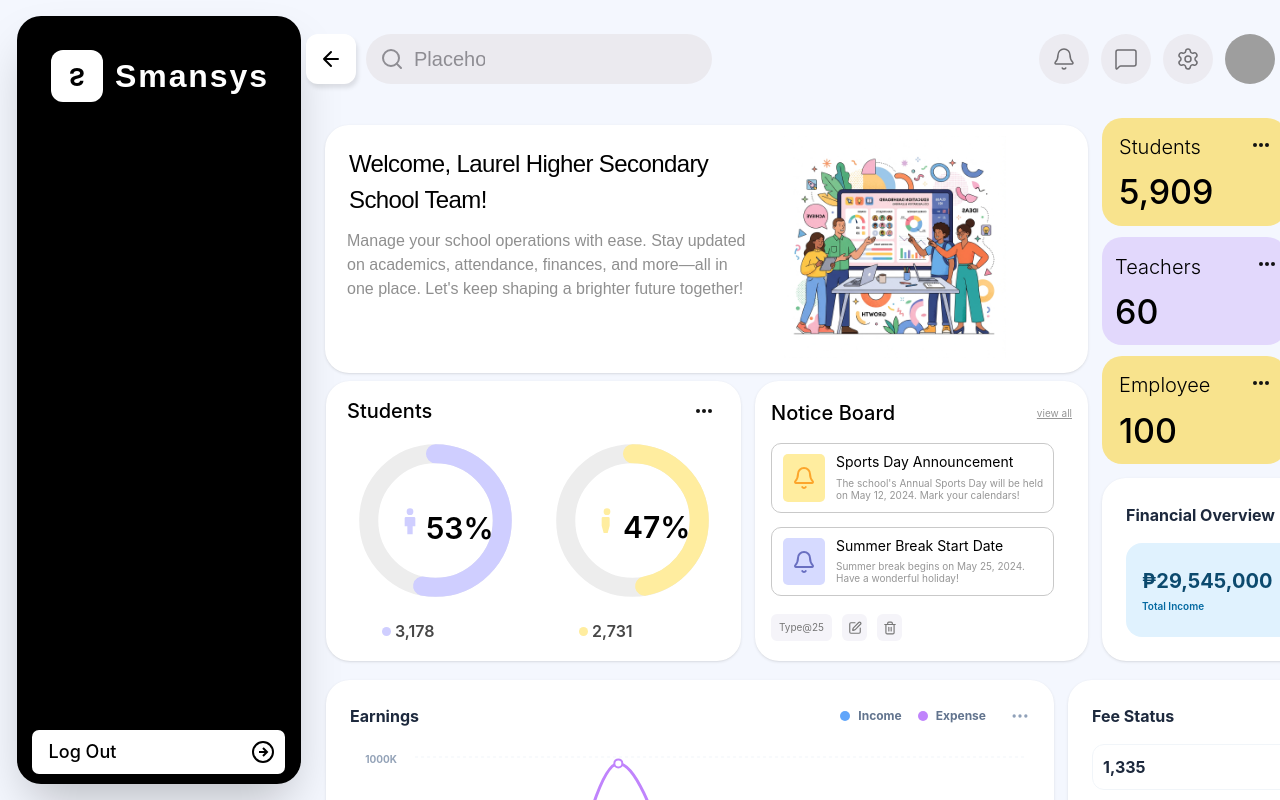
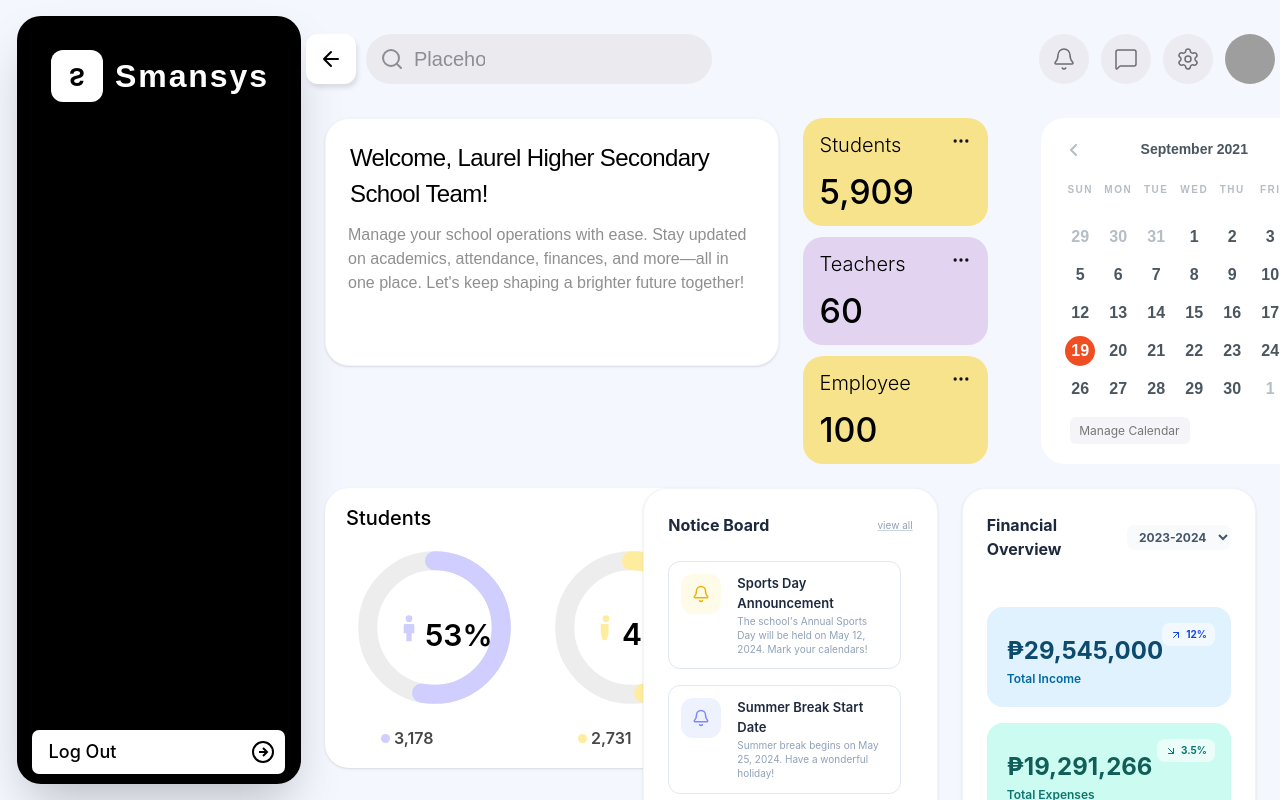
Before and after one commit to krukru741/School-Management-System, a React (Vite) app: page /dashboard in a window 1280 px wide. Built offline with nearby package versions, Linux system fonts and the light colour scheme; sample sign-in values are in the browser's storage; grey boxes are pictures that could not be loaded.

Commit message:
feat: add AdminDashboard page with overview statistics, charts, and calendar widgets

```diff
--- a/src/pages/Dashboard.jsx
+++ b/src/pages/Dashboard.jsx
@@ -37,10 +37,13 @@ const AdminDashboard = ({ user }) => {
   ];
 
   return (
-    <div className="relative w-[1283px] h-[1010px] animate-in fade-in duration-500">
+    <div className="space-y-6 animate-in fade-in duration-500 max-w-[1400px] mx-auto">
 
-      {/* Greetings (Welcome Banner) */}
-      <div className="absolute left-[0px] top-[7px] w-[763px] h-[248px] bg-[#FFFFFF] rounded-[24px] shadow-sm overflow-hidden">
+      {/* Top Row: Welcome Banner & Stats */}
+      <div className="grid grid-cols-1 lg:grid-cols-4 gap-6">
+
+        {/* Welcome Banner */}
+        <div className="lg:col-span-2 bg-[#FFFFFF] rounded-[24px] shadow-sm border border-slate-100 h-[248px] relative overflow-hidden shrink-0">
           {/* Inner Content Box (main) */}
           <div className="absolute left-[22px] top-[11px] w-[698px] h-[222px]">
 
@@ -73,53 +76,45 @@ const AdminDashboard = ({ user }) => {
               }}
             >
             </div>
+
           </div>
         </div>
 
-      {/* Head Count (Stats Column) */}
-      <div className="absolute left-[777px] top-[0px] w-[185px] h-[346px] flex flex-col gap-[11px]">
-        {/* Students */}
-        <div className="bg-[#F8E38D] rounded-[20px] w-[185px] h-[108px] relative">
-          <span className="absolute left-[17px] top-[17px] font-light text-[20px] text-[#000000] leading-[24px]">Students</span>
-          <div className="absolute left-[151px] top-[25px] w-[16px] h-[4px] flex justify-between">
-            <div className="w-[4px] h-[4px] bg-[#121212] rounded-full"></div>
-            <div className="w-[4px] h-[4px] bg-[#121212] rounded-full"></div>
-            <div className="w-[4px] h-[4px] bg-[#121212] rounded-full"></div>
+        {/* Stats Column */}
+        <div className="flex flex-col gap-[11px] w-full lg:w-[185px] h-[346px] shrink-0">
+          <div className="bg-[#F8E38D] rounded-[20px] p-[17px] flex flex-col justify-between w-full h-[108px]">
+            <div className="flex justify-between items-start">
+              <span className="font-light text-[20px] text-black leading-none">Students</span>
+              <MoreHorizontal size={20} className="text-[#121212] -mt-1" />
             </div>
-          <div className="absolute left-[17px] top-[53px] font-medium text-[34px] text-[#000000] leading-[41px]">
+            <div className="text-[34px] font-medium text-black leading-none">
               5,909
             </div>
           </div>
 
-        {/* Teachers */}
-        <div className="bg-[#E2D8FC] rounded-[20px] w-[185px] h-[108px] relative">
-          <span className="absolute left-[13px] top-[18px] font-light text-[20px] text-[#000000] leading-[24px]">Teachers</span>
-          <div className="absolute left-[157px] top-[25px] w-[16px] h-[4px] flex justify-between">
-            <div className="w-[4px] h-[4px] bg-[#121212] rounded-full"></div>
-            <div className="w-[4px] h-[4px] bg-[#121212] rounded-full"></div>
-            <div className="w-[4px] h-[4px] bg-[#121212] rounded-full"></div>
+          <div className="bg-[#E2D4F0] rounded-[20px] p-[17px] flex flex-col justify-between w-full h-[108px]">
+            <div className="flex justify-between items-start">
+              <span className="font-light text-[20px] text-black leading-none">Teachers</span>
+              <MoreHorizontal size={20} className="text-[#121212] -mt-1" />
             </div>
-          <div className="absolute left-[13px] top-[54px] font-medium text-[34px] text-[#000000] leading-[41px]">
+            <div className="text-[34px] font-medium text-black leading-none">
               60
             </div>
           </div>
 
-        {/* Employee */}
-        <div className="bg-[#F8E38D] rounded-[20px] w-[185px] h-[108px] relative">
-          <span className="absolute left-[17px] top-[17px] font-light text-[20px] text-[#000000] leading-[24px]">Employee</span>
-          <div className="absolute left-[151px] top-[25px] w-[16px] h-[4px] flex justify-between">
-            <div className="w-[4px] h-[4px] bg-[#121212] rounded-full"></div>
-            <div className="w-[4px] h-[4px] bg-[#121212] rounded-full"></div>
-            <div className="w-[4px] h-[4px] bg-[#121212] rounded-full"></div>
+          <div className="bg-[#F8E38D] rounded-[20px] p-[17px] flex flex-col justify-between w-full h-[108px]">
+            <div className="flex justify-between items-start">
+              <span className="font-light text-[20px] text-black leading-none">Employee</span>
+              <MoreHorizontal size={20} className="text-[#121212] -mt-1" />
             </div>
-          <div className="absolute left-[17px] top-[54px] font-medium text-[34px] text-[#000000] leading-[41px]">
+            <div className="text-[34px] font-medium text-black leading-none">
               100
             </div>
           </div>
         </div>
 
         {/* Calendar Widget */}
-        <div className="absolute left-[977px] top-[0px] w-[306px] h-[346px] bg-[#FFFFFF] rounded-[24px] relative shrink-0">
+        <div className="w-[306px] h-[346px] bg-[#FFFFFF] rounded-[24px] relative shrink-0">
 
           {/* Header (Month & Arrows) */}
           <div className="absolute left-[24px] top-[24px] w-[258px] h-[16px] flex justify-between items-start">
@@ -205,8 +200,13 @@ const AdminDashboard = ({ user }) => {
 
         </div>
 
+      </div>
+
+      {/* Second Row: Demographics, Notice Board, Finance */}
+      <div className="grid grid-cols-1 lg:grid-cols-3 gap-6">
+
         {/* Students */}
-      <div className="absolute left-[1px] top-[263px] w-[415px] h-[280px] bg-[#FFFFFF] rounded-[24px] shadow-sm">
+        <div className="w-[415px] h-[280px] bg-[#FFFFFF] rounded-[24px] shadow-sm relative shrink-0">
 
           {/* header */}
           <div className="absolute left-[21px] top-[18px] w-[365px] h-[24px]">
@@ -229,15 +229,19 @@ const AdminDashboard = ({ user }) => {
             {/* Male Pie chart */}
             <div className="absolute left-0 top-0 w-[159px] h-[159px]">
               <svg className="w-full h-full transform -rotate-90" viewBox="0 0 100 100">
+                {/* Background Ellipse 3 */}
                 <circle cx="50" cy="50" r="42" fill="none" stroke="#EDEDED" strokeWidth="12" />
+                {/* Foreground Ellipse 7 */}
                 <circle cx="50" cy="50" r="42" fill="none" stroke="#CFCEFF" strokeWidth="12" strokeDasharray="263.89" strokeDashoffset="124.0" strokeLinecap="round" />
               </svg>
+              {/* bx-male 1 */}
               <div className="absolute left-[33px] top-[59px] w-[42px] h-[42px] flex justify-center items-center">
                  <svg width="32" height="32" viewBox="0 0 24 24" fill="#CFCEFF">
                    <circle cx="12" cy="5" r="2.5" />
                    <path d="M15 9H9a1 1 0 00-1 1v6h2v6h4v-6h2v-6a1 1 0 00-1-1z" />
                  </svg>
               </div>
+              {/* Type@25 */}
               <div className="absolute left-[70px] top-[69px] flex items-center">
                 <span style={{ fontFamily: 'Inter, sans-serif', fontWeight: 600, fontSize: '30px', lineHeight: '36px', color: '#000000' }}>
                   53%
@@ -248,15 +252,19 @@ const AdminDashboard = ({ user }) => {
             {/* Female Pie chart */}
             <div className="absolute left-[197px] top-0 w-[159px] h-[159px]">
               <svg className="w-full h-full transform -rotate-90" viewBox="0 0 100 100">
+                {/* Background Ellipse 3 */}
                 <circle cx="50" cy="50" r="42" fill="none" stroke="#EDEDED" strokeWidth="12" />
+                {/* Foreground Ellipse 7 */}
                 <circle cx="50" cy="50" r="42" fill="none" stroke="#FFED9F" strokeWidth="12" strokeDasharray="263.89" strokeDashoffset="139.8" strokeLinecap="round" />
               </svg>
+              {/* bx-female 1 */}
               <div className="absolute left-[33px] top-[59px] w-[42px] h-[42px] flex justify-center items-center">
                  <svg width="32" height="32" viewBox="0 0 24 24" fill="#FFED9F">
                    <circle cx="12" cy="5" r="2.5" />
                    <path d="M15 9H9a1 1 0 00-1 1v5.5l1.5 5.5h3l1.5-5.5V10a1 1 0 00-1-1z" />
                  </svg>
               </div>
+              {/* Type@25 */}
               <div className="absolute left-[70px] top-[68px] flex items-center">
                 <span style={{ fontFamily: 'Inter, sans-serif', fontWeight: 600, fontSize: '30px', lineHeight: '36px', color: '#000000' }}>
                   47%
@@ -281,88 +289,76 @@ const AdminDashboard = ({ user }) => {
                 </span>
               </div>
             </div>
+
           </div>
         </div>
 
         {/* Notice Board */}
-      <div className="absolute left-[430px] top-[263px] w-[333px] h-[280px] bg-[#FFFFFF] rounded-[24px] shadow-sm">
-        <div className="absolute left-[16px] top-[19px] w-[301px] h-[26px] flex justify-between items-center">
-          <span style={{ fontFamily: 'Inter, sans-serif', fontWeight: 500, fontSize: '20px', lineHeight: '24px', color: '#000000' }}>
-            Notice Board
-          </span>
-          <button className="text-[10px] text-[#969696] underline hover:text-slate-600">view all</button>
+        <div className="bg-white rounded-[24px] p-6 shadow-sm border border-slate-100 flex flex-col relative">
+          <div className="flex justify-between items-center mb-6">
+            <h3 className="font-bold text-slate-800">Notice Board</h3>
+            <button className="text-[10px] text-slate-400 underline decoration-slate-300 hover:text-slate-600">view all</button>
           </div>
-
-        {/* Notices */}
-        <div className="absolute left-[16px] top-[62px] w-[283px] h-[153px] flex flex-col gap-[14px]">
-          {/* Sports Day */}
-          <div className="w-[283px] h-[70px] border border-[#C9C9C9] rounded-[10px] relative">
-            <div className="absolute left-[11px] top-[10px] w-[42px] h-[48px] bg-[#FFED9F] rounded-[5px] flex items-center justify-center text-[#FCA52B]">
-              <Bell size={24} />
+          <div className="space-y-4 flex-1 overflow-y-auto pr-3 custom-scrollbar">
+            <div className="flex gap-4 items-start border border-slate-200 p-3 rounded-xl">
+              <div className="w-10 h-10 rounded-xl bg-yellow-50 text-yellow-500 flex items-center justify-center shrink-0">
+                <Bell size={18} />
               </div>
-            <div className="absolute left-[64px] top-[9px] font-normal text-[14px] leading-[17px] text-[#000000]">
-              Sports Day Announcement
-            </div>
-            <div className="absolute left-[64px] top-[33px] w-[209px] font-normal text-[10px] leading-[12px] text-[#969696]">
-              The school's Annual Sports Day will be held on May 12, 2024. Mark your calendars!
+              <div>
+                <h4 className="font-semibold text-slate-800 text-[13px]">Sports Day Announcement</h4>
+                <p className="text-[10px] text-slate-400 mt-0.5 leading-snug">The school's Annual Sports Day will be held on May 12, 2024. Mark your calendars!</p>
               </div>
             </div>
-          {/* Summer Break */}
-          <div className="w-[283px] h-[69px] border border-[#C9C9C9] rounded-[10px] relative">
-            <div className="absolute left-[11px] top-[10px] w-[42px] h-[47px] bg-[#D6DAFF] rounded-[5px] flex items-center justify-center text-[#696FC1]">
-              <Bell size={24} />
+            <div className="flex gap-4 items-start border border-slate-200 p-3 rounded-xl">
+              <div className="w-10 h-10 rounded-xl bg-indigo-50 text-indigo-400 flex items-center justify-center shrink-0">
+                <Bell size={18} />
               </div>
-            <div className="absolute left-[64px] top-[9px] font-normal text-[14px] leading-[17px] text-[#000000]">
-              Summer Break Start Date
-            </div>
-            <div className="absolute left-[64px] top-[32px] w-[209px] font-normal text-[10px] leading-[12px] text-[#969696]">
-              Summer break begins on May 25, 2024. Have a wonderful holiday!
+              <div>
+                <h4 className="font-semibold text-slate-800 text-[13px]">Summer Break Start Date</h4>
+                <p className="text-[10px] text-slate-400 mt-0.5 leading-snug">Summer break begins on May 25, 2024. Have a wonderful holiday!</p>
               </div>
             </div>
           </div>
 
-        {/* Action Buttons */}
-        <div className="absolute left-[16px] top-[233px] flex gap-[10px]">
-          <div className="w-[61px] h-[27px] bg-[#F5F4F9] rounded-[6px] flex items-center justify-center cursor-pointer">
-            <span style={{ fontFamily: 'Inter, sans-serif', fontWeight: 400, fontSize: '10px', color: '#777777' }}>Type@25</span>
-          </div>
-          <div className="w-[25px] h-[27px] bg-[#F5F4F9] rounded-[6px] flex items-center justify-center cursor-pointer text-[#777777]">
-            <Edit size={14} />
-          </div>
-          <div className="w-[25px] h-[27px] bg-[#F5F4F9] rounded-[6px] flex items-center justify-center cursor-pointer text-[#777777]">
-            <Trash2 size={14} />
-          </div>
+          <div className="flex gap-2 items-center mt-4 pt-2">
+            <button className="bg-slate-100 text-slate-500 hover:bg-slate-200 text-[10px] font-semibold px-4 py-1.5 rounded-lg transition-colors">Add New</button>
+            <button className="p-1.5 bg-slate-50 border border-slate-200 rounded-lg text-slate-400 hover:text-slate-600 transition-colors"><Edit size={14} /></button>
+            <button className="p-1.5 bg-slate-50 border border-slate-200 rounded-lg text-slate-400 hover:text-slate-600 transition-colors"><Trash2 size={14} /></button>
           </div>
         </div>
 
         {/* Financial Overview */}
-      <div className="absolute left-[777px] top-[360px] w-[505px] h-[183px] bg-[#FFFFFF] rounded-[24px] shadow-sm p-6 flex flex-col">
-        <div className="flex justify-between items-center mb-4">
+        <div className="bg-white rounded-[24px] p-6 shadow-sm border border-slate-100 flex flex-col">
+          <div className="flex justify-between items-center mb-6">
             <h3 className="font-bold text-slate-800">Financial Overview</h3>
             <div className="flex gap-2">
               <select className="text-xs font-bold bg-slate-50 border-none rounded-lg px-2 py-1 text-slate-600"><option>2023-2024</option></select>
             </div>
           </div>
-        <div className="flex-1 grid grid-cols-2 gap-4">
-          <div className="bg-[#E0F2FE] rounded-2xl p-4 relative overflow-hidden">
-            <div className="absolute top-2 right-2 flex items-center gap-1 bg-white/60 text-blue-700 px-2 py-1 rounded-lg text-[10px] font-bold">
+          <div className="space-y-4 flex-1 flex flex-col justify-center">
+            <div className="bg-[#E0F2FE] rounded-2xl p-5 relative overflow-hidden">
+              <div className="absolute top-4 right-4 flex items-center gap-1 bg-white/60 text-blue-700 px-2 py-1 rounded-lg text-[10px] font-bold">
                 <ArrowUpRight size={12} /> 12%
               </div>
-            <h3 className="text-xl font-bold text-[#0C4A6E] mt-2">₱29,545,000</h3>
-            <p className="text-[#0369A1] text-[10px] font-semibold mt-1">Total Income</p>
+              <h3 className="text-2xl font-bold text-[#0C4A6E] mt-2">₱29,545,000</h3>
+              <p className="text-[#0369A1] text-xs font-semibold mt-1">Total Income</p>
             </div>
-          <div className="bg-[#CCFBF1] rounded-2xl p-4 relative overflow-hidden">
-            <div className="absolute top-2 right-2 flex items-center gap-1 bg-white/60 text-teal-700 px-2 py-1 rounded-lg text-[10px] font-bold">
+            <div className="bg-[#CCFBF1] rounded-2xl p-5 relative overflow-hidden">
+              <div className="absolute top-4 right-4 flex items-center gap-1 bg-white/60 text-teal-700 px-2 py-1 rounded-lg text-[10px] font-bold">
                 <ArrowDownRight size={12} /> 3.5%
               </div>
-            <h3 className="text-xl font-bold text-[#115E59] mt-2">₱19,291,266</h3>
-            <p className="text-[#0F766E] text-[10px] font-semibold mt-1">Total Expenses</p>
+              <h3 className="text-2xl font-bold text-[#115E59] mt-2">₱19,291,266</h3>
+              <p className="text-[#0F766E] text-xs font-semibold mt-1">Total Expenses</p>
+            </div>
           </div>
         </div>
       </div>
 
+      {/* Third Row: Chart, Fee Status, Messages */}
+      <div className="grid grid-cols-1 lg:grid-cols-4 gap-6">
+
         {/* Earnings Chart */}
-      <div className="absolute left-[1px] top-[562px] w-[728px] h-[448px] bg-[#FFFFFF] rounded-[24px] shadow-sm p-6">
+        <div className="lg:col-span-2 bg-white rounded-[24px] p-6 shadow-sm border border-slate-100">
           <div className="flex justify-between items-center mb-6">
             <h3 className="font-bold text-slate-800">Earnings</h3>
             <div className="flex items-center gap-4 text-xs font-bold text-slate-500">
@@ -371,7 +367,7 @@ const AdminDashboard = ({ user }) => {
               <MoreHorizontal size={20} className="text-slate-400 ml-2" />
             </div>
           </div>
-        <div className="w-full h-[360px]">
+          <div className="h-64">
             <ResponsiveContainer width="100%" height="100%">
               <LineChart data={earningsData}>
                 <CartesianGrid strokeDasharray="3 3" vertical={false} stroke="#f1f5f9" />
@@ -386,15 +382,15 @@ const AdminDashboard = ({ user }) => {
         </div>
 
         {/* Fee Status */}
-      <div className="absolute left-[743px] top-[562px] w-[539px] h-[216px] bg-[#FFFFFF] rounded-[24px] shadow-sm p-6 flex flex-col">
-        <div className="flex justify-between items-center mb-4">
+        <div className="bg-white rounded-[24px] p-6 shadow-sm border border-slate-100 flex flex-col">
+          <div className="flex justify-between items-center mb-6">
             <h3 className="font-bold text-slate-800">Fee Status</h3>
             <MoreHorizontal size={20} className="text-slate-400" />
           </div>
-        <div className="space-y-3 flex-1 overflow-y-auto custom-scrollbar pr-2">
+          <div className="space-y-4 flex-1">
             {feeStatus.map(fee => (
-            <div key={fee.id} className="flex justify-between items-center border border-slate-100 rounded-xl p-2.5">
-              <span className="text-base font-bold text-slate-800">{fee.amount}</span>
+              <div key={fee.id} className="flex justify-between items-center border border-slate-100 rounded-xl p-3">
+                <span className="text-lg font-bold text-slate-800">{fee.amount}</span>
                 <span className={`text-[10px] font-bold px-2 py-1 rounded-full flex items-center gap-1 ${fee.color}`}>
                   <div className="w-1.5 h-1.5 rounded-full bg-current"></div>
                   {fee.status}
@@ -405,15 +401,15 @@ const AdminDashboard = ({ user }) => {
         </div>
 
         {/* Messages */}
-      <div className="absolute left-[743px] top-[794px] w-[539px] h-[216px] bg-[#FFFFFF] rounded-[24px] shadow-sm p-6 flex flex-col">
-        <div className="flex justify-between items-center mb-3">
+        <div className="bg-white rounded-[24px] p-6 shadow-sm border border-slate-100 flex flex-col">
+          <div className="flex justify-between items-center mb-4">
             <h3 className="font-bold text-slate-800">Messages</h3>
             <MoreHorizontal size={20} className="text-slate-400" />
           </div>
-        <div className="space-y-3 flex-1 overflow-y-auto custom-scrollbar pr-2">
+          <div className="space-y-3 flex-1 overflow-y-auto pr-2 custom-scrollbar">
             {messages.map(msg => (
               <div key={msg.id} className="flex items-center gap-3">
-              <div className={`w-9 h-9 rounded-full flex items-center justify-center font-bold text-xs shrink-0 ${msg.color}`}>
+                <div className={`w-10 h-10 rounded-full flex items-center justify-center font-bold text-sm shrink-0 ${msg.color}`}>
                   {msg.img}
                 </div>
                 <div className="flex-1 min-w-0">
@@ -427,6 +423,8 @@ const AdminDashboard = ({ user }) => {
         </div>
 
       </div>
+
+    </div>
   );
 };
 
```
Lines whose indentation alone changed are shown as unchanged.
